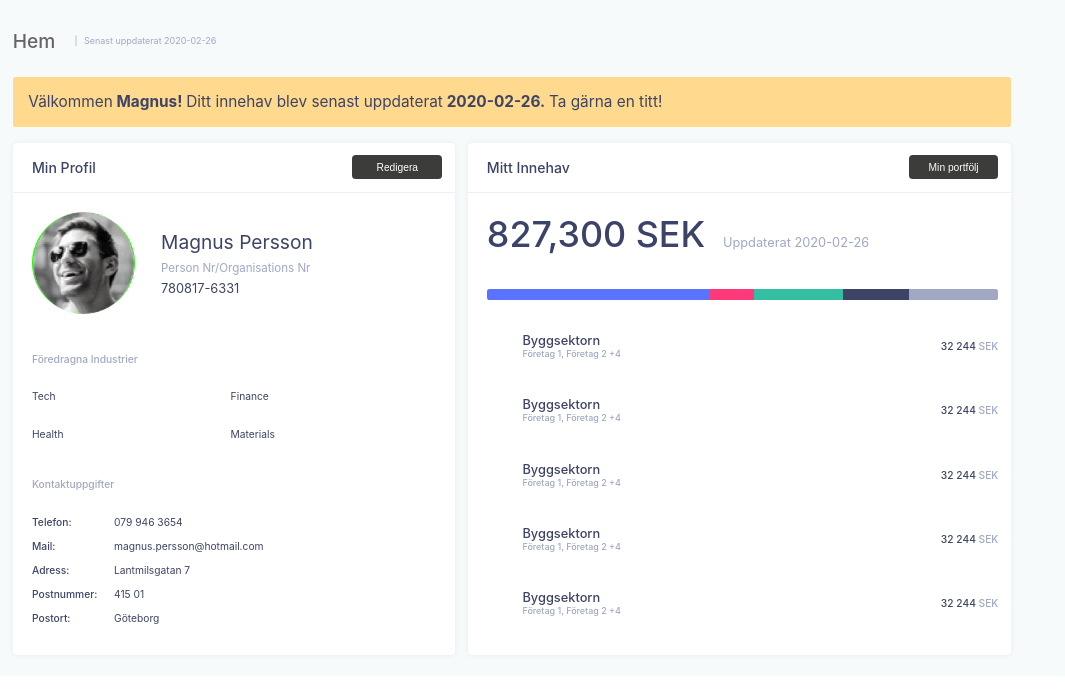
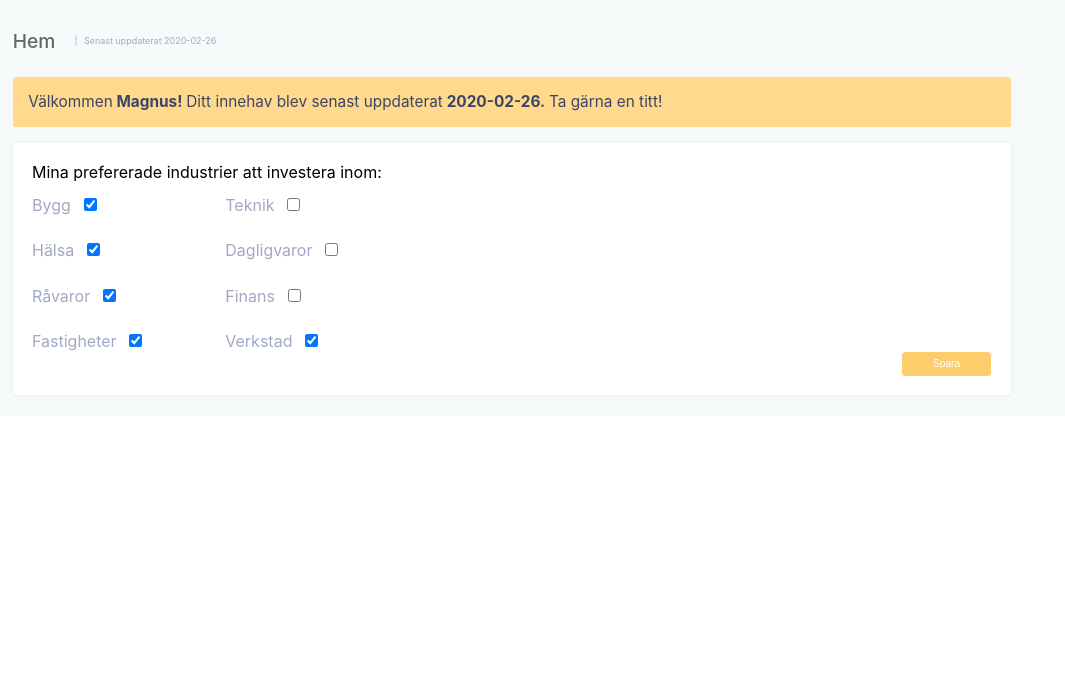
Before and after one commit to mohammad0-0ahmad/stock-portfolio, a React (Create React App) app: page / in a window 1280 px wide. Shown: the top 696 px of the page, without its empty margins (0-1065 px from the left). Built offline with nearby package versions, Linux system fonts and the light colour scheme.

Commit message:
improved content with the different innerComponents

```diff
--- a/src/components/Content.js
+++ b/src/components/Content.js
@@ -29,7 +29,8 @@ const Content = ({ content }) => {
         adress: 'Lantmilsgatan 7',
         zipCode: '415 01',
         city: 'Göteborg',
-        personNumber: '780717-4444'
+        personNumber: '780717-4444',
+        passWord: 'henrik'
     }
 
     // Testing some components
@@ -53,6 +54,7 @@ const Content = ({ content }) => {
             data={{ title: 'Byggsektorn', details: 'Företag 1, Företag 2 +4', amount: '32 244' }}
         />
     ]
+
     const [firstName, setFirstName] = useState(person.firstName)
     const [lastName, setLastName] = useState(person.lastName)
     const [personNumber, setPersonNumber] = useState(person.personNumber)
@@ -61,31 +63,61 @@ const Content = ({ content }) => {
     const [zipCode, setZipCode] = useState(person.zipCode)
     const [phone, setPhone] = useState(person.phone)
     const [mail, setMail] = useState(person.mail)
+    const [passWord, setPassWord] = useState(person.passWord)
 
-    let edit = {
-        bgColor: '#FDCC6B',
-        handleClick: () => { console.log("change") }
-    }
 
-    const preferencesMyProfile = [
-        <ChangeAbleRoundedImg src={userimg} edit={edit} alt='User picture' />,
-        <div className='contactLabelInputSameLine'><LabelAndInput key={firstName} type="text" labelText="Förnamn" text={firstName} handleChange={(e) => { setFirstName(e.target.value) }} />
-            <LabelAndInput key={lastName} type="text" labelText="Efternamn" text={lastName} handleChange={(e) => { setLastName(e.target.value) }} /></div>,
-        <LabelAndInput key={personNumber} type="text" labelText="Personnummer" text={personNumber} handleChange={(e) => { setPersonNumber(e.target.value) }} />,
-        <LabelAndInput key={adress} type="text" labelText="Adress" text={adress} handleChange={(e) => { setAdress(e.target.value) }} />,
-        <div className='contactLabelInputSameLine'><LabelAndInput key={city} type="text" labelText="Stad" text={city} handleChange={(e) => { setCity(e.target.value) }} />
-            <LabelAndInput key={zipCode} type="text" labelText="Postnummer" text={zipCode} handleChange={(e) => { setZipCode(e.target.value) }} /></div>,
-        <LabelAndInput key={phone} type="text" labelText="Telefonnummer" text={phone} handleChange={(e) => { setPhone(e.target.value) }} />,
-        <LabelAndInput key={mail} type="mail" labelText="Email" text={mail} handleChange={(e) => { setMail(e.target.value) }} />,
+
+
+    const preferencesMyProfile = (
+        <div>
+        <ChangeAbleRoundedImg src={userimg} handleClick={() =>{ console.log("change")}} alt='User picture' />
+        <div className='contactLabelInputSameLine'><LabelAndInput className='LabelAndInput' type="text" labelText="Förnamn" text={firstName} handleChange={(e) => { setFirstName(e.target.value) }} />
+            <LabelAndInput className='LabelAndInput' type="text" labelText="Efternamn" text={lastName} handleChange={(e) => { setLastName(e.target.value) }} /></div>
+        <LabelAndInput className='LabelAndInput' type="text" labelText="Personnummer" text={personNumber} handleChange={(e) => { setPersonNumber(e.target.value) }} />
+        <LabelAndInput className='LabelAndInput' type="text" labelText="Adress" text={adress} handleChange={(e) => { setAdress(e.target.value) }} />
+        <div className='contactLabelInputSameLine'><LabelAndInput className='LabelAndInput' type="text" labelText="Stad" text={city} handleChange={(e) => { setCity(e.target.value) }} />
+            <LabelAndInput className='LabelAndInput' type="text" labelText="Postnummer" text={zipCode} handleChange={(e) => { setZipCode(e.target.value) }} /></div>
+        <LabelAndInput className='LabelAndInput' type="text" labelText="Telefonnummer" text={phone} handleChange={(e) => { setPhone(e.target.value) }} />
+        <LabelAndInput className='LabelAndInput' type="mail" labelText="Email" text={mail} handleChange={(e) => { setMail(e.target.value) }} />
         <Button bgColor='#FDCC6B' width='10%' marginleft='60%' buttonText='Spara' handleClick={() => { console.log("change") }} className='saveButton' />
-    ]
+        </div>)
 
-    const preferencesChangePassWord = [
-        <LabelAndInput key={'nuvarande'} type="password" labelText="Nuvarande lösenord" text={''} handleChange={(e) => { setLastName(e.target.value) }} />,
-        <LabelAndInput key={'nytt'} type="password" labelText="Nytt lösenord" text={''} handleChange={(e) => { setLastName(e.target.value) }} />,
-        <LabelAndInput key={'Bekräfta'} type="password" labelText="Bekräfta nytt lösenord" text={''} handleChange={(e) => { setLastName(e.target.value) }} />
+    const preferencesChangePassWord = (
+        <div>
+        <LabelAndInput className='LabelAndInput' type="password" labelText="Nuvarande lösenord" text={passWord}/>
+        <LabelAndInput className='LabelAndInput' type="password" labelText="Nytt lösenord"/>
+        <LabelAndInput className='LabelAndInput' type="password" labelText="Bekräfta nytt lösenord"/>
+        <Button bgColor='#FDCC6B' width='10%' marginleft='60%' buttonText='Spara' handleClick={() => { setPassWord('nytt lösen') }} className='saveButton' />
+        </div>)
+    const preferedIndustries = ['Bygg','Teknik','Hälsa','Dagligvaror','Råvaror','Finans','Fastigheter','Verkstad']
 
-    ]
+
+    const [bygg, setBygg] = useState(true)
+    const [teknik, setTeknik] = useState(false)
+    const [hälsa, setHälsa] = useState(true)
+    const [dagligvaror, setDagligvaror] = useState(false)
+    const [råvaror, setRåvaror] = useState(true)
+    const [finans, setFinans] = useState(false)
+    const [fastigheter, setFastigheter] = useState(true)
+    const [verkstad, setVerkstad] = useState(true)
+
+
+
+    const preferencesPreferedIndustries = (
+        <div>
+        <p>Mina prefererade industrier att investera inom:</p>
+        <div className='preferencesPreferedIndustries'>
+        <LabelAndInput key={preferedIndustries[0]} className='preferencesPreferedIndustriesItems' type='checkbox' checked={bygg} labelText={preferedIndustries[0]} handleChange={(e) => {setBygg(!bygg)}}/>
+        <LabelAndInput key={preferedIndustries[1]} className='preferencesPreferedIndustriesItems' type='checkbox' checked={teknik} labelText={preferedIndustries[1]} handleChange={(e) => {setTeknik(!teknik)}}/>
+        <LabelAndInput key={preferedIndustries[2]} className='preferencesPreferedIndustriesItems' type='checkbox' checked={hälsa} labelText={preferedIndustries[2]} handleChange={(e) => {setHälsa(!hälsa)}}/>
+        <LabelAndInput key={preferedIndustries[3]} className='preferencesPreferedIndustriesItems' type='checkbox' checked={dagligvaror} labelText={preferedIndustries[3]} handleChange={(e) => {setDagligvaror(!dagligvaror)}}/>
+        <LabelAndInput key={preferedIndustries[4]} className='preferencesPreferedIndustriesItems' type='checkbox' checked={råvaror} labelText={preferedIndustries[4]} handleChange={(e) => {setRåvaror(!råvaror)}}/>
+        <LabelAndInput key={preferedIndustries[5]} className='preferencesPreferedIndustriesItems' type='checkbox' checked={finans} labelText={preferedIndustries[5]} handleChange={(e) => {setFinans(!finans)}}/>
+        <LabelAndInput key={preferedIndustries[6]} className='preferencesPreferedIndustriesItems' type='checkbox' checked={fastigheter} labelText={preferedIndustries[6]} handleChange={(e) => {setFastigheter(!fastigheter)}}/>
+        <LabelAndInput key={preferedIndustries[7]} className='preferencesPreferedIndustriesItems' type='checkbox' checked={verkstad} labelText={preferedIndustries[7]} handleChange={(e) => {setVerkstad(!verkstad)}}/>
+        </div>
+        <Button bgColor='#FDCC6B' width='10%' marginleft='60%' buttonText='Spara' handleClick={() => { setPassWord('nytt lösen') }} className='saveButton' />
+        </div>)
 
 
     return (
@@ -96,9 +128,12 @@ const Content = ({ content }) => {
             </header>
             <WelcomeBar updated={updated} name={content.name} hasStocks={hasStocks} />
             <div id="contentItems">
-                <ContentItem bgColor='#fff' shdowColor='#45414E14' innerComponents={myProfile} />
+              {/*  <ContentItem bgColor='#fff' shdowColor='#45414E14' innerComponents={myProfile} />
                 <ContentItem bgColor='#fff' shdowColor='#45414E14' innerComponents={myOwn} />
-                {/*<ContentItem innerComponents={preferencesMyProfile} />*/}
+                <ContentItem bgColor='#fff' shdowColor='#45414E14' innerComponents={preferencesMyProfile}/>
+                <ContentItem bgColor='#fff' shdowColor='#45414E14' innerComponents={preferencesChangePassWord}/>*/}
+                <ContentItem bgColor='#fff' shdowColor='#45414E14' innerComponents={preferencesPreferedIndustries}/>
+
             </div>
         </div>
     )
--- a/src/components/LabelAndInput.js
+++ b/src/components/LabelAndInput.js
@@ -1,17 +1,21 @@
 import React from "react";
 import "../css/LabelAndInput.css";
 
-const LabelAndInput = ({ text, labelText, handleChange, type }) => {
+const LabelAndInput = ({ text, labelText, handleChange, type,
+  checked,
+  className }) => {
   return (
-    <div className='LabelAndInput'>
+    <div className={className}>
       <label>
         {labelText}
-      </label>
       <input
+        checked={checked}
         type={type}
         value={text}
         onChange={handleChange}
+        key={labelText}
       />
+      </label>
     </div>
   );
 };
--- a/src/css/Button.css
+++ b/src/css/Button.css
@@ -10,4 +10,5 @@
 
 .saveButton {
   background-color: var(--color3);
+  margin-left: 90%;
 }
--- a/src/css/Content.css
+++ b/src/css/Content.css
@@ -34,10 +34,18 @@
   column-gap: 1vw;
   height: fit-content;
 }
+
 .contactLabelInputSameLine {
   display: flex;
-  width: 100%;
+  width: 50%;
 }
 .contactLabelInputSameLine > div:last-child {
   margin-left: 2vw;
 }
+.preferencesPreferedIndustries {
+  display:grid;
+  grid-template-columns: auto 80%;
+  row-gap: 2vw;
+  margin-top: 1vw;
+  color: var(--color8);
+}
--- a/src/css/LabelAndInput.css
+++ b/src/css/LabelAndInput.css
@@ -1,15 +1,26 @@
 .LabelAndInput > label {
   display: grid;
   grid-row-gap: 1vw;
-  width: 50%;
+  width: 100%;
   font-size: 1vw;
   margin-bottom: 0.5vw;
   color: var(--color8);
 }
-.LabelAndInput > input {
+.LabelAndInput > label > input {
   padding: 0.5vw;
   opacity: 0.6;
   font-size: 1vw;
-  width: 50%;
   outline-color: var(--color3);
 }
+.LabelAndInput {
+  width: 50%;
+
+}
+
+.preferencesPreferedIndustriesItems > label{
+  display: block;
+  }
+
+  .preferencesPreferedIndustriesItems label > input {
+  margin-left: 1vw;
+  }
```
